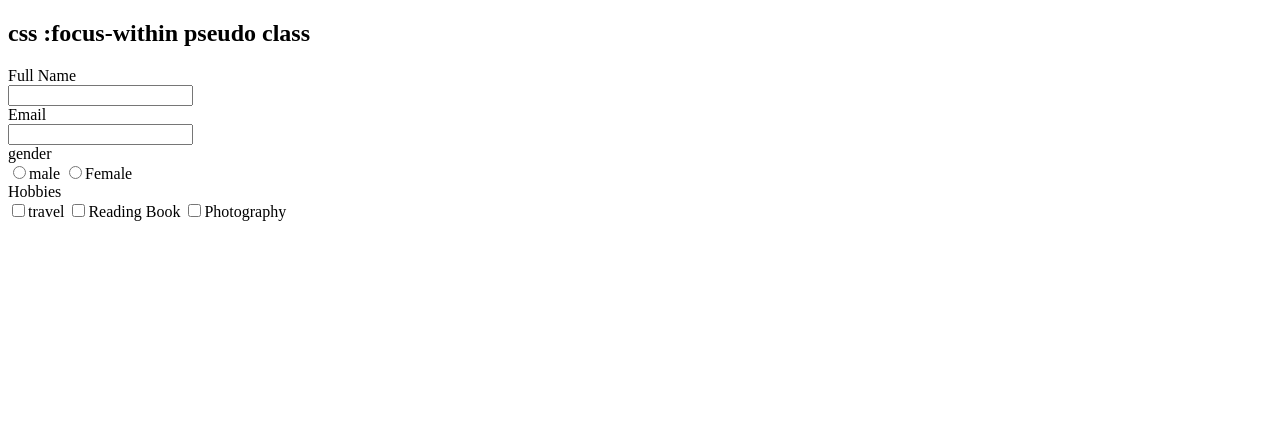
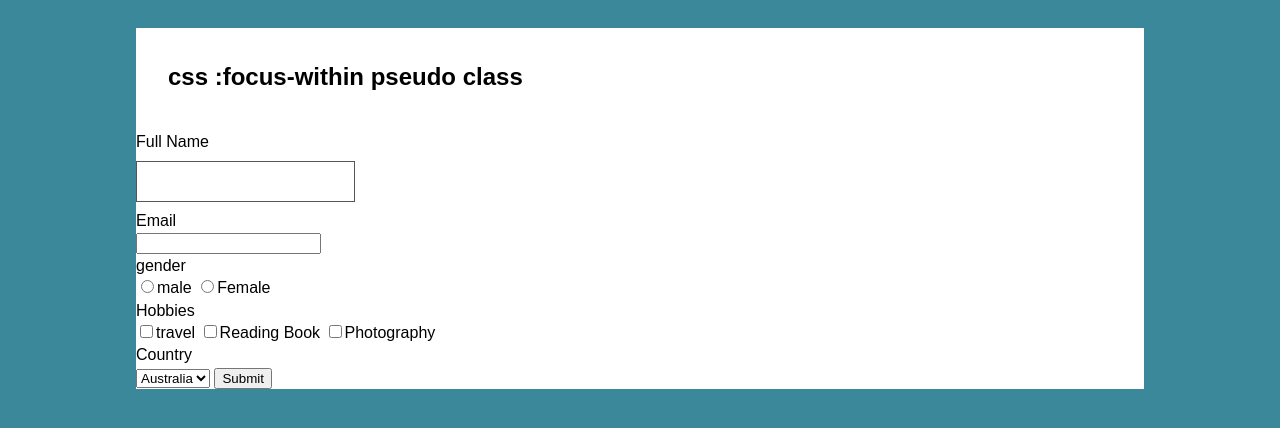
Before and after one commit to pooja14magar/Focus-within, a plain HTML site: page index.html in a window 1280 px wide. Drawn offline with Linux system fonts and the light colour scheme.

Commit message:
create form

```diff
--- a/index.css
+++ b/index.css
@@ -0,0 +1,29 @@
+body{
+    font-family: Arial;
+    line-height: 1.4;
+    padding: 20px 10%;
+    background-color: #3c889b;
+}
+form{
+    background-color: white;
+
+}
+form header{
+    padding: 2rem;
+}
+form header div{
+    font-size: 90%;
+    color: #999;
+}
+form header h2{
+    margin: 0 0 5px 0;
+}
+
+input[type=text] {
+
+    padding: 12px 20px;
+    margin: 8px 0;
+    box-sizing: border-box;
+    border: 1px solid #555;
+    outline: none;
+}
--- a/index.html
+++ b/index.html
@@ -38,6 +38,16 @@
         <input type="checkbox" value="Photography">Photography
     </div>
     </div>
+   <div>
+    <label for="country">Country</label>
+<div>
+    <select id="country" name="country">
+      <option value="australia">Australia</option>
+      <option value="canada">Canada</option>
+      <option value="usa">USA</option>
+    </div>
+    </select>
+    <input type="submit" value="Submit">
 
     </form>
 </body>
```
